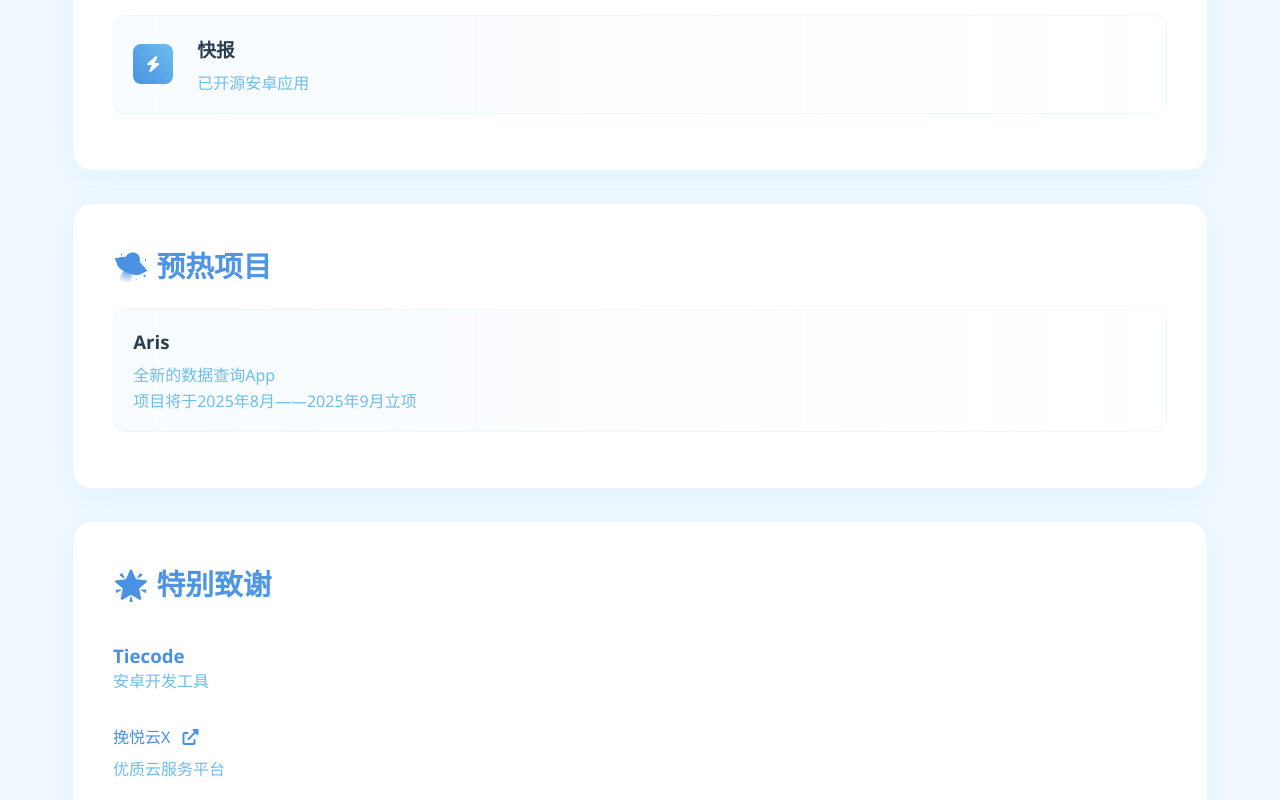
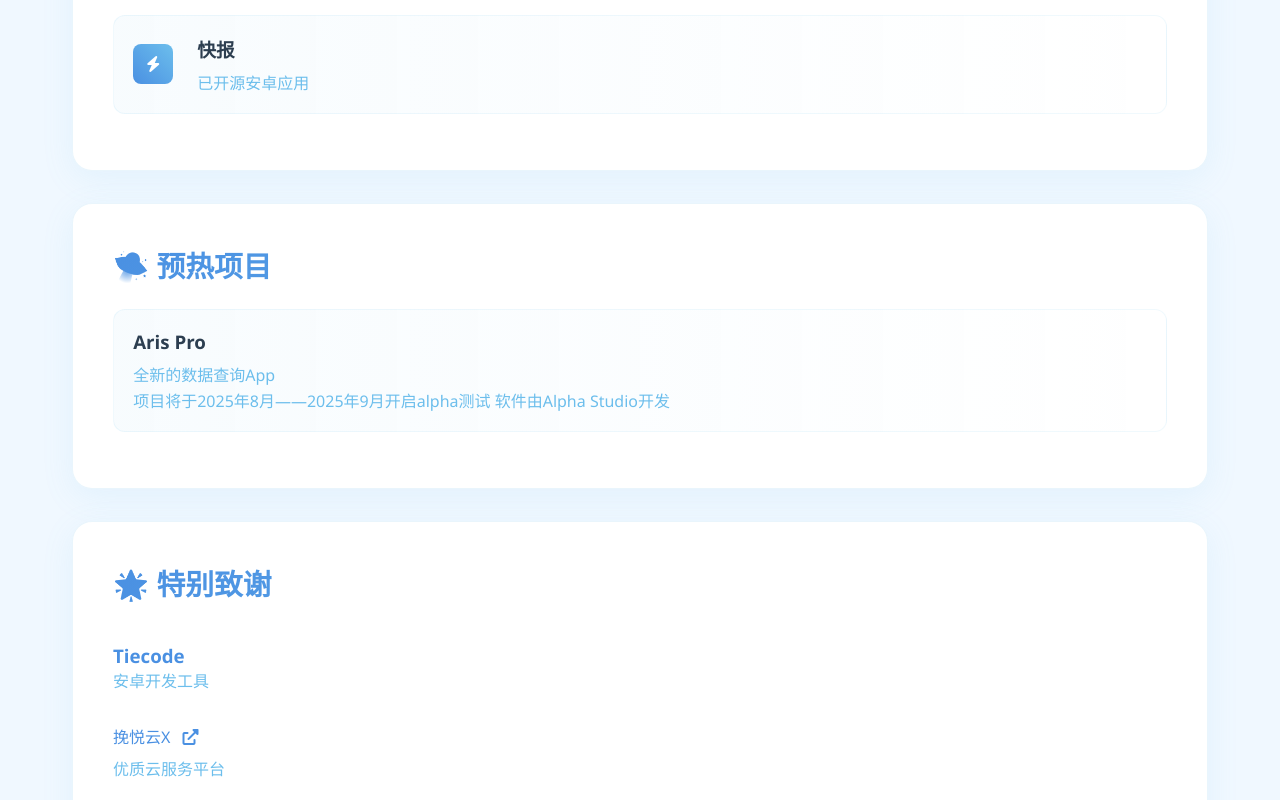
Before and after one commit to Leadercns/Leader, a plain HTML site: page index.html in a window 1280 px wide. Shown: the part 1070-1870 px from the top of the page. Drawn offline with Linux system fonts and the light colour scheme; no server answers.

Commit message:
更新 index.html
修改了部分显示内容

```diff
--- a/index.html
+++ b/index.html
@@ -210,7 +210,7 @@
 
     <div class="container">
         <div class="header">
-            <img src="http://q.qlogo.cn/headimg_dl?dst_uin=3753937699&spec=640&img_type=jpg"
+            <img src="https://wanyueyun-x.xbjstd.cn:5496/api/getFile/如雨/Image_1747142199369.png"
                  alt="头像"
                  class="avatar">
             <h1 class="gradient-text" style="margin: 2rem 0; font-size: 3rem; letter-spacing: 2px;">Leader</h1>
@@ -259,9 +259,11 @@
             <ul class="project-list">
                 <li class="project-item">
                     <div>
-                        <h3>Aris</h3>
+                        <h3>Aris Pro</h3>
                         <p style="color: var(--secondary); margin-top: 0.5rem;">全新的数据查询App</p>
-          <p style="color: var(--secondary); margin-top: 0.1rem;">项目将于2025年8月——2025年9月立项</p>
+          <p style="color: var(--secondary); margin-top: 0.1rem;">项目将于2025年8月——2025年9月开启alpha测试
+软件由Alpha Studio开发
+</p>
                     </div>
                 </li>
             </ul>
```
